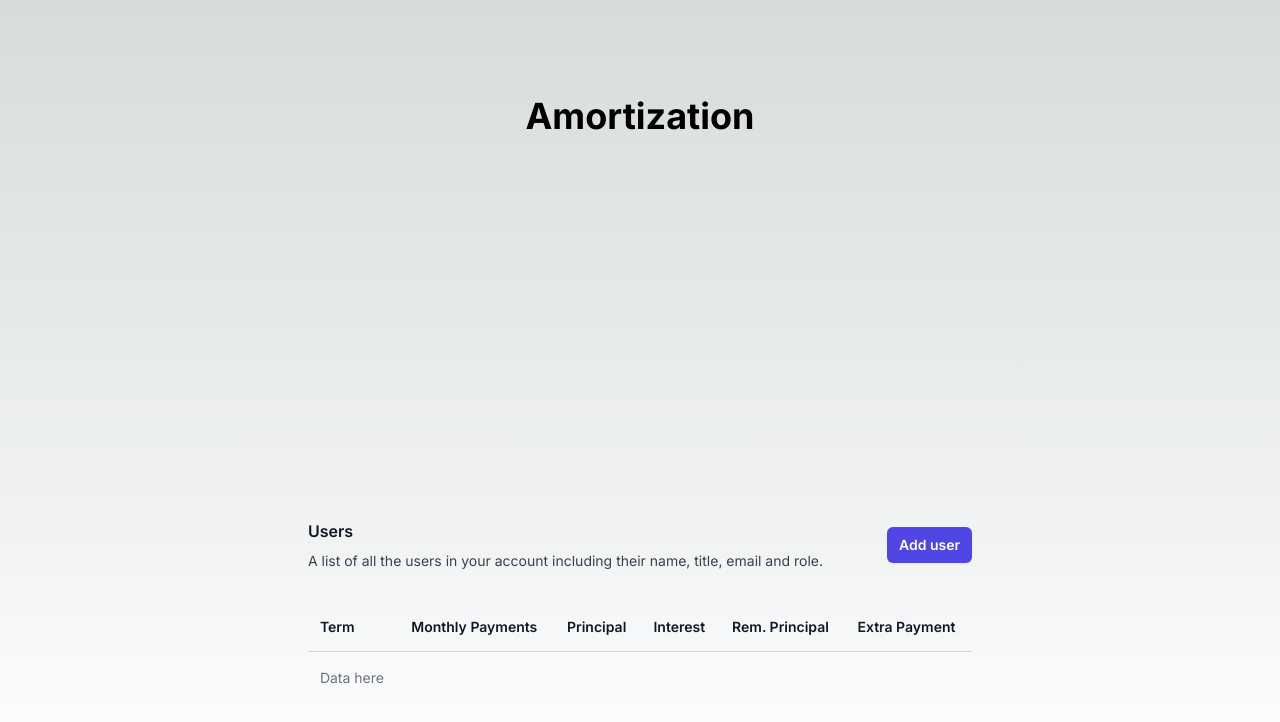
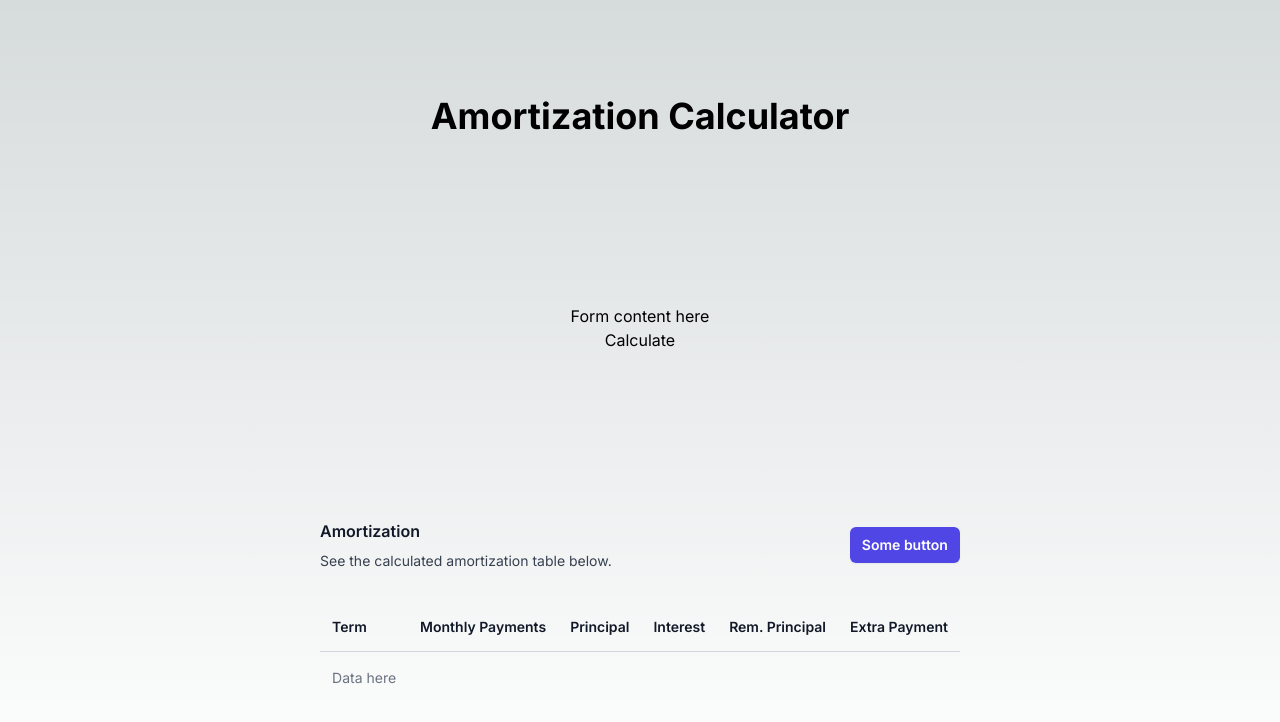
Before and after one commit to meddlin/amortize-client, a Next.js app: page / in a window 1280 px wide. Shown: the top 722 px of the page. Built offline with nearby package versions, Linux system fonts and the light colour scheme.

Commit message:
Form component, put table on it

```diff
--- /dev/null
+++ b/src/app/form.js
@@ -0,0 +1,24 @@
+'use client'
+
+import Table from './table';
+
+const Form = () => {
+
+    return (
+        <>
+            <form className="flex flex-col items-center justify-between p-24">
+                <h2>Form content here</h2>
+
+                <button
+                    type="submit"
+                    onClick={() => alert('clicked')}
+                >
+                    Calculate
+                </button>
+            </form>
+            <Table />
+        </>
+    );
+};
+
+export default Form;
--- a/src/app/page.js
+++ b/src/app/page.js
@@ -1,11 +1,13 @@
-import Table from './table';
+
+import Form from './form';
 
 export default function Home() {
   return (
     <main className="flex min-h-screen flex-col items-center justify-between p-24">
-      <h1 className="text-4xl font-bold text-center">Amortization</h1>
-      {/* <Form /> */}
-      <Table />
+      <h1 className="text-4xl font-bold text-center">
+        Amortization Calculator
+      </h1>
+      <Form />
     </main>
   )
 }
--- a/src/app/table.js
+++ b/src/app/table.js
@@ -63,9 +63,9 @@ const Table = () => {
         <div className="px-4 sm:px-6 lg:px-8">
             <div className="sm:flex sm:items-center">
                 <div className="sm:flex-auto">
-                    <h1 className="text-base font-semibold leading-6 text-gray-900">Users</h1>
+                    <h1 className="text-base font-semibold leading-6 text-gray-900">Amortization</h1>
                     <p className="mt-2 text-sm text-gray-700">
-                        A list of all the users in your account including their name, title, email and role.
+                        See the calculated amortization table below.
                     </p>
                 </div>
                 <div className="mt-4 sm:ml-16 sm:mt-0 sm:flex-none">
@@ -73,7 +73,7 @@ const Table = () => {
                         type="button"
                         className="block rounded-md bg-indigo-600 px-3 py-2 text-center text-sm font-semibold text-white shadow-sm hover:bg-indigo-500 focus-visible:outline focus-visible:outline-2 focus-visible:outline-offset-2 focus-visible:outline-indigo-600"
                     >
-                        Add user
+                        Some button
                     </button>
                 </div>
             </div>
```
